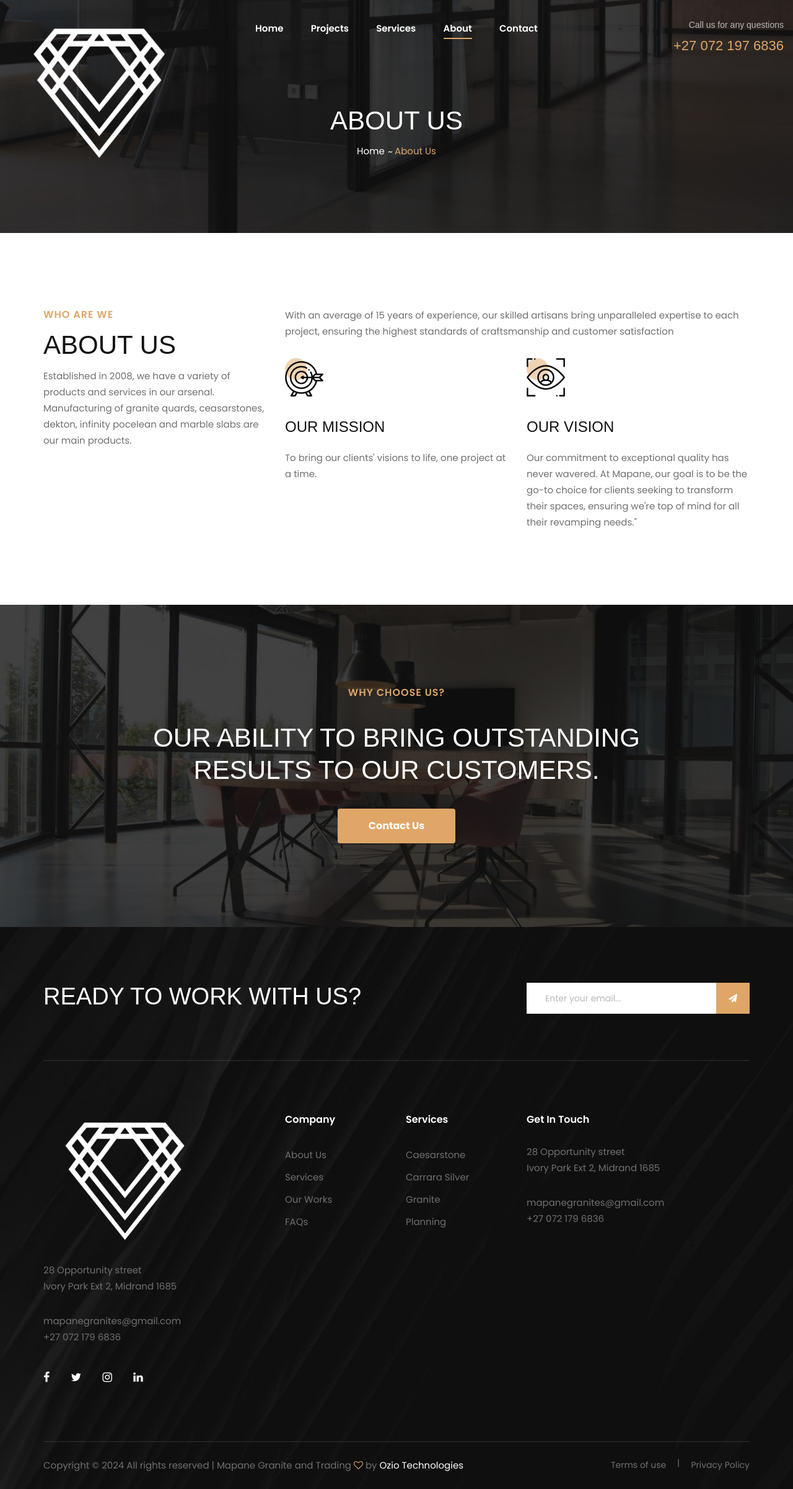
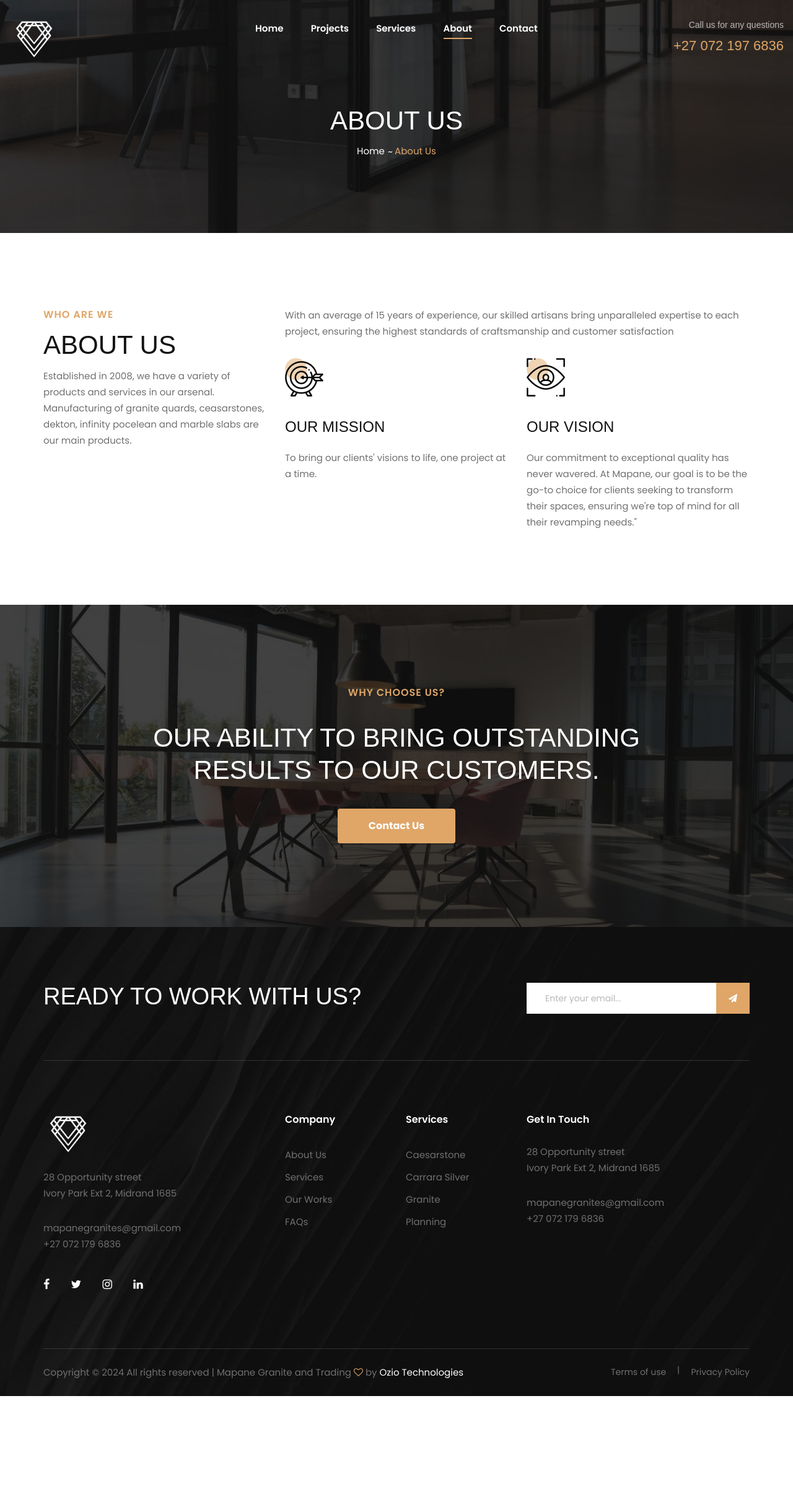
Before and after one commit to Skaymadonsela/mapanegranite, a plain HTML site: page about.html in a window 1280 px wide. Shown: the whole page at 62% size. After the commit the page ends 2253 px from the top, so only its background shows below. Drawn offline with nearby package versions, Linux system fonts and the light colour scheme; files that its build step writes are made by us from their sources; a web font is replaced by a local one.

Commit message:
About edit part 3 Logo resize for bomile

```diff
--- a/about.html
+++ b/about.html
@@ -33,7 +33,8 @@
     <div class="offcanvas-menu-overlay"></div>
     <div class="offcanvas-menu-wrapper">
         <div class="offcanvas__logo">
-            <a href="#"><img src="img/mapane-icon-nobg.png" alt=""></a>
+            <!-- <a href="#"><img src="img/mapane-icon-nobg.png" alt=""></a> -->
+            <a href="#"><img src="/img/mapane-icon-nobg.png" style="width: 80px;" style="height: 80px;" alt=""></a>
         </div>
         <div id="mobile-menu-wrap"></div>
         <div class="offcanvas__widget">
@@ -49,7 +50,8 @@
             <div class="row">
                 <div class="col-lg-3">
                     <div class="header__logo">
-                        <a href="#"><img src="img/mapane-icon-nobg.png" alt=""></a>
+                        <!-- <a href="#"><img src="img/mapane-icon-nobg.png" alt=""></a> -->
+                        <a href="#"><img src="/img/mapane-icon-nobg.png" style="width: 80px;" style="height: 80px;" alt=""></a>
                     </div>
                 </div>
                 <div class="col-lg-6">
@@ -267,7 +269,8 @@
                 <div class="col-lg-3 col-md-6 col-sm-6">
                     <div class="footer__about">
                         <div class="footer__logo">
-                            <a href="#"><img src="img/mapane-icon-nobg.png" alt=""></a>
+                            <!-- <a href="#"><img src="img/mapane-icon-nobg.png" alt=""></a> -->
+                            <a href="#"><img src="/img/mapane-icon-nobg.png" style="width: 80px;" style="height: 80px;" alt=""></a>
                         </div>
                         <p>28 Opportunity street <br />Ivory Park Ext 2, Midrand 1685</p>
                         <ul>
```
